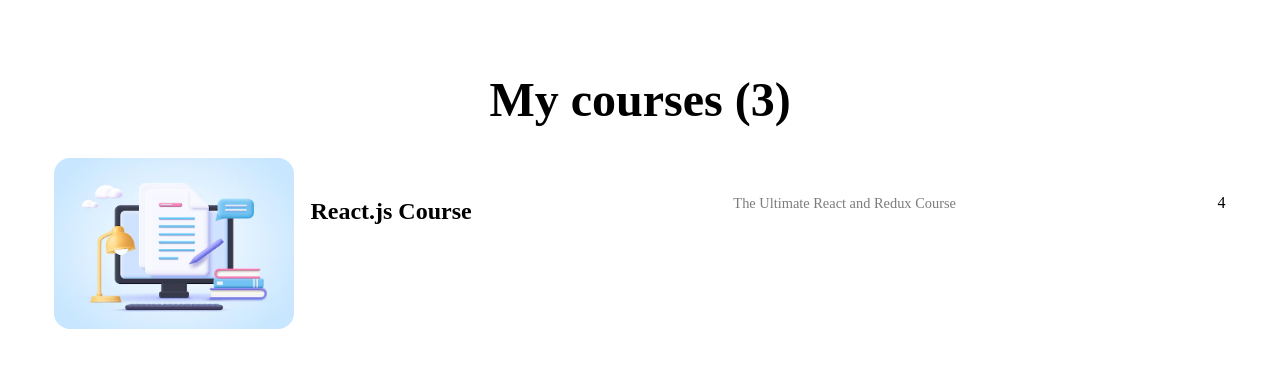
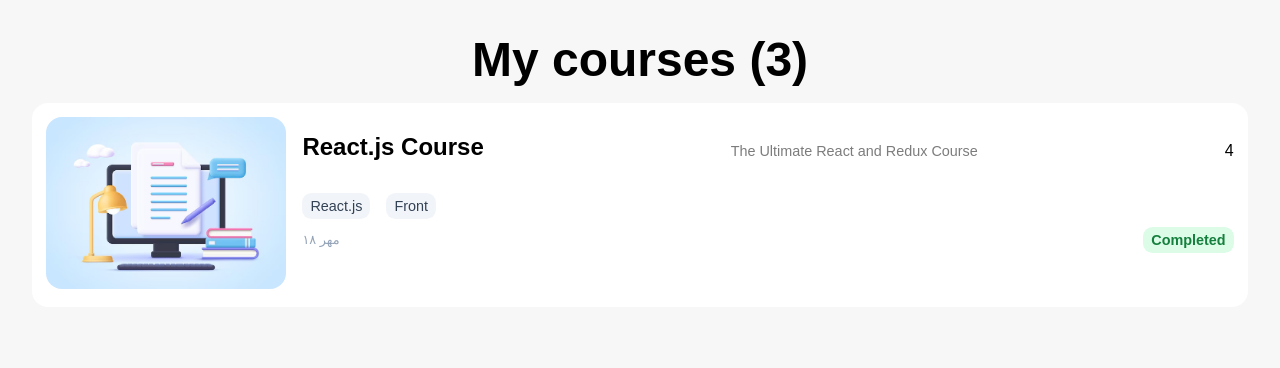
Before and after one commit to KhazaeiAmir110/front-hooks, a React (Vite) app: page / in a window 1280 px wide. Shown: the top 368 px of the page. Built offline with nearby package versions, Linux system fonts and the light colour scheme.

Commit message:
add component CoursesList

```diff
--- a/src/App.jsx
+++ b/src/App.jsx
@@ -1,28 +1,14 @@
 import "./css/App.css"
+
+import CoursesList from "./components/CoursesList.jsx";
 
 export function App() {
     return (
         <div>
             <h1>My courses (3)</h1>
-            <div className="course-list">
-                <div className="course-item">
-                    <div className="course-item__img">
-                        <img src="../public/images/img1.jpg" alt="" />
-                    </div>
-                    <div className="course-item__detail">
-                        <div className="course-item__body">
-                            <p className="title">React.js Course</p>
-                            <p className="desc">The Ultimate React and Redux Course</p>
-
-                            <div className="rate">4</div>
-                        </div>
-                    </div>
-                </div>
-            </div>
+            <CoursesList />
         </div>
     )
 }
 
 export default App; // default export
-
-export const username = "test"; // name export
--- /dev/null
+++ b/src/components/CoursesList.jsx
@@ -0,0 +1,37 @@
+function CoursesList() {
+    return (
+        <div className="course-list">
+                <div className="course-item">
+                    <div className="course-item__img">
+                        <img src="../../public/images/img1.jpg" alt=""/>
+                    </div>
+                    <div className="course-item__detail">
+                        <div className="course-item__body">
+                            <p className="title">React.js Course</p>
+                            <p className="desc">The Ultimate React and Redux Course</p>
+
+                            <div className="rate">4</div>
+                        </div>
+
+                        {/*  footer  */}
+                        <div className="course-item__footer">
+                            <div className="tags">
+                                <sman className="badge badge--secondary">React.js</sman>
+                                <sman className="badge badge--secondary">Front</sman>
+                            </div>
+                            <div className="caption">
+                                <div className="date">
+                                    {new Date().toLocaleDateString(
+                                        "fa-IR", {month: "short", day: "2-digit"})
+                                    }
+                                </div>
+                                <span className="badge badge--primary">Completed</span>
+                            </div>
+                        </div>
+                    </div>
+                </div>
+            </div>
+    )
+}
+
+export default CoursesList;
--- /dev/null
+++ b/src/css/index.css
@@ -0,0 +1,39 @@
+:root {
+}
+
+* {
+  margin: 0;
+  padding: 0;
+  box-sizing: border-box;
+}
+
+body {
+  font-family: "IBM Plex Mono", sans-serif;
+  background-color: #f7f7f7;
+}
+
+p {
+  text-align: left;
+}
+
+.badge {
+  white-space: nowrap;
+  padding: 0.3rem 0.5rem;
+  border-radius: 0.6rem;
+  display: inline-block;
+  font-size: 0.9rem;
+}
+
+.badge--primary {
+  background-color: #dcfce7;
+  color: #15803d;
+}
+.badge--secondary {
+  background-color: #f1f5f9;
+  color: #334155;
+}
+
+.badge--danger {
+  background-color: #ffedd5;
+  color: #c2410c;
+}
--- a/src/main.jsx
+++ b/src/main.jsx
@@ -1,6 +1,8 @@
 import {createRoot} from "react-dom/client"
+import {StrictMode} from "react";
+
 import TestApp from "./App.jsx";
-import {StrictMode} from "react";
+import "./css/index.css"
 
 
 const root = document.getElementById("root")
```
